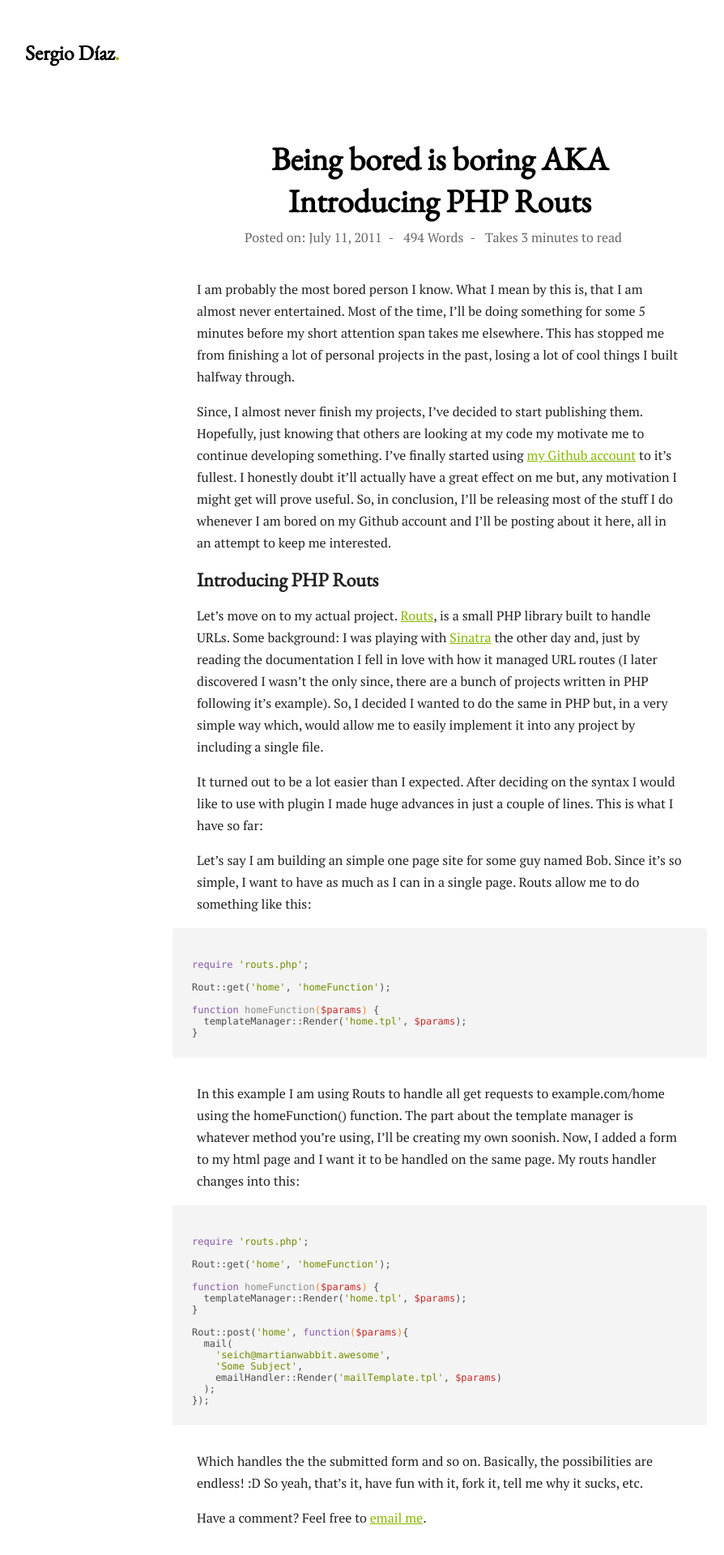
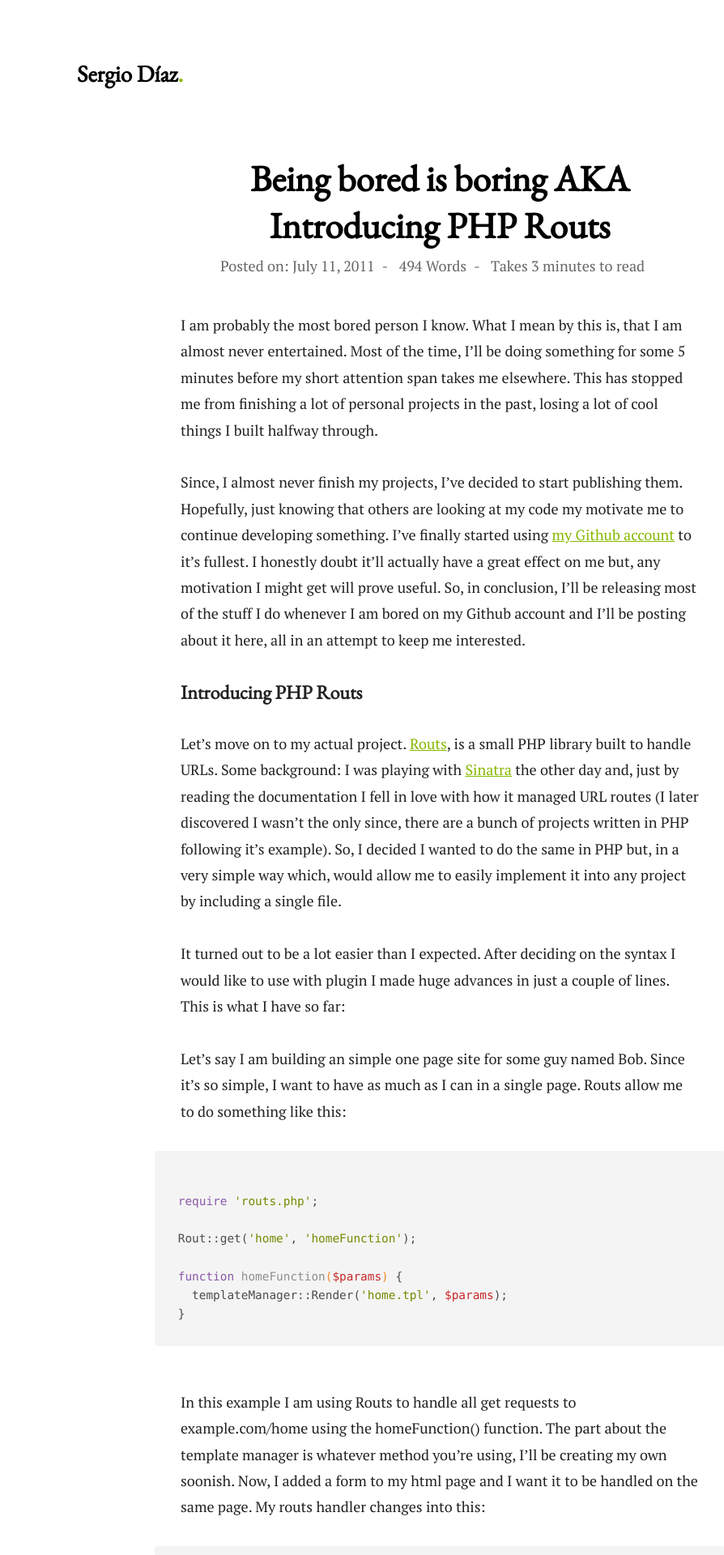
Before and after one commit to Seich/martianwabbit, a Jekyll site: the page built from src/_posts/2011-07-11-7516077182.html, in a window 1280 px wide. Shown: the top 1920 px of the page at 81% size, without its empty margins (97-991 px from the left). Built offline with Jekyll 4.4.1, drawn with Linux system fonts in a browser that asks for light colours; Markdown is read by kramdown in place of the engine named in the settings.

Commit message:
Made small adjustments to make everything more readable.

```diff
--- a/_config.yml
+++ b/_config.yml
@@ -3,7 +3,7 @@ destination: ./site
 name: Seichy's Missing Bit
 description: 'A blog on programing, dreams, pandas and sweet food.'
 url: http://martianwabbit.com
-paginate: 4
+paginate: 6
 markdown: redcarpet
 sass:
     style: :compressed
--- a/src/css/screen.scss
+++ b/src/css/screen.scss
@@ -14,6 +14,7 @@ html {
 body {
 	margin: 0;
 	font-family: "PT Serif", serif;
+	font-size: 18px;
 
 	& > * {
 		-webkit-animation-name: fadeIn;
@@ -61,7 +62,10 @@ a {
 
 /* Top */
 #top {
-	margin: 3em 8em;
+	margin: 4em auto;
+	max-width: 900px;
+	min-width: 500px;
+	width: 70vw;
 
 	h1 {
 		font-size: 1.6em;
@@ -96,8 +100,10 @@ footer {
 .home {
 
 	& > div {
-		width: 600px;
-		margin: 2em auto 0;
+		margin: 3em auto 0;
+		max-width: 700px;
+		min-width: 500px;
+		width: 50vw;
 
 		h2 {
 			position: relative;
@@ -157,21 +163,25 @@ footer {
 	justify-content: center;
 
 	img {
-		height: 16.03vw;
+		height: 16vw;
+		max-height: 250px;
 	}
 }
 
 /* Content */
 article {
+	color: #222;
+	margin: 2em auto;
+	padding: 0 3em;
 	position: relative;
-	margin: 2em auto;
-	max-width: 600px;
-	padding: 0 3em;
-	color: #222;
+
+	width: 50vw;
+	min-width: 500px;
+	max-width: 700px;
 
 	h1 {
 		font-size: 2.5em;
-		margin: 2em 0 0 0;
+		margin: 0;
 		padding: 0.2em 0;
 		text-align: center;
 
@@ -213,9 +223,9 @@ article {
 	}
 
 	p {
-		font-size: 16px;
-		margin: 1em 0;
-		line-height: 27px;
+		font-size: 1em;
+		margin: 1.8em 0;
+		line-height: 180%;
 	}
 
 	img,
@@ -231,13 +241,17 @@ article {
 
 	code {
 		font-family: 'Space Mono', monaco, menlo, consolas, monospace;
-		font-size: 12px;
 		background: #f4f4f4;
+	}
+
+	p code {
+		font-size: 0.9em;
 		padding: 0.2em 0.5em;
 	}
 
 	pre code {
-		line-height: normal;
+		font-size: 0.8em;
+		line-height: 160%;
 		margin-left: -5%;
 		margin-top: 1em;
 		padding: 2em;
@@ -310,7 +324,6 @@ section.fourOfour {
 
 
 @media screen
-and (min-width: 320px)
 and (max-width: 667px) {
 	body {
 		font-size: 1.3em;
```
